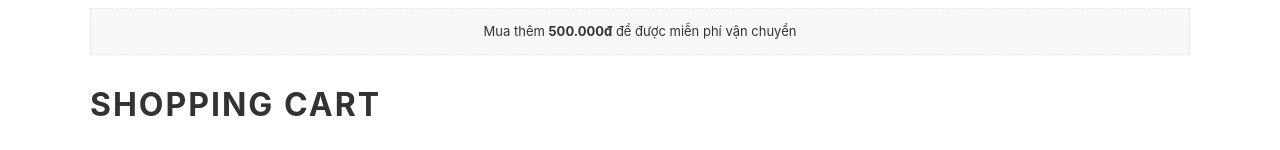
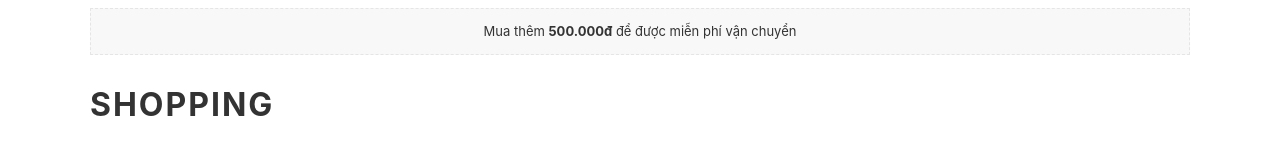
Before and after one commit to trung-vduc03/thiet-ke-web-bong-da, a website built with Vite: page Front_end/pages/cart-checkout/cart.html in a window 1280 px wide. Shown: the top 150 px of the page. Built offline with nearby package versions, Linux system fonts and the light colour scheme; files whose address does not match are found by name.

Commit message:
sua lai file(tv3)

```diff
--- a/Front_end/pages/cart-checkout/cart.html
+++ b/Front_end/pages/cart-checkout/cart.html
@@ -10,12 +10,12 @@
 </head>
 <body>
     <main class="container">
-    <!-- Thông báo vận chuyển FASCO [4] -->
+    <!-- Thông báo vận chuyển F -->
     <div class="shipping-notice" id="shippingNotice">
         Mua thêm <strong>500.000đ</strong> để được miễn phí vận chuyển
     </div>
 
-    <h1 class="page-title">Shopping Cart</h1>
+    <h1 class="page-title">Shopping </h1>
 
     <div class="cart-grid">
         <div class="cart-table-wrapper" id="cartTableWrapper">
```
